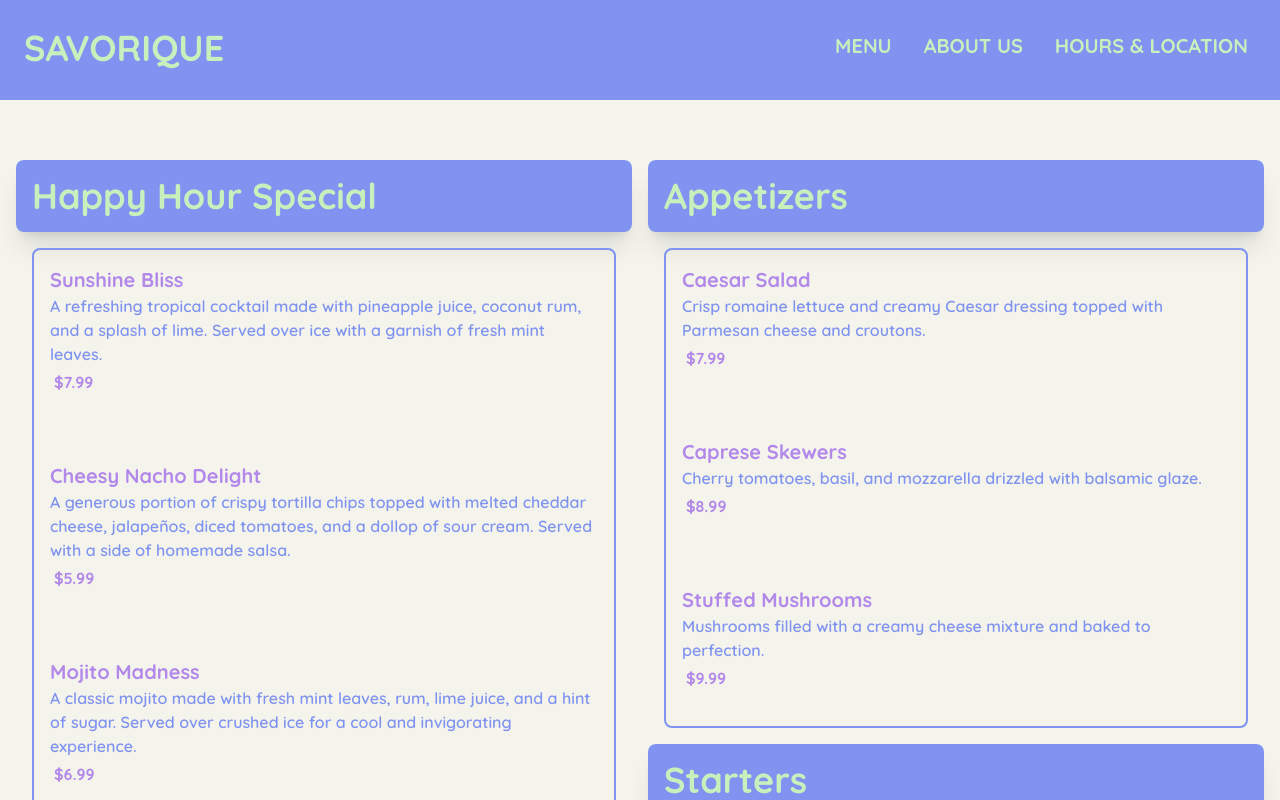
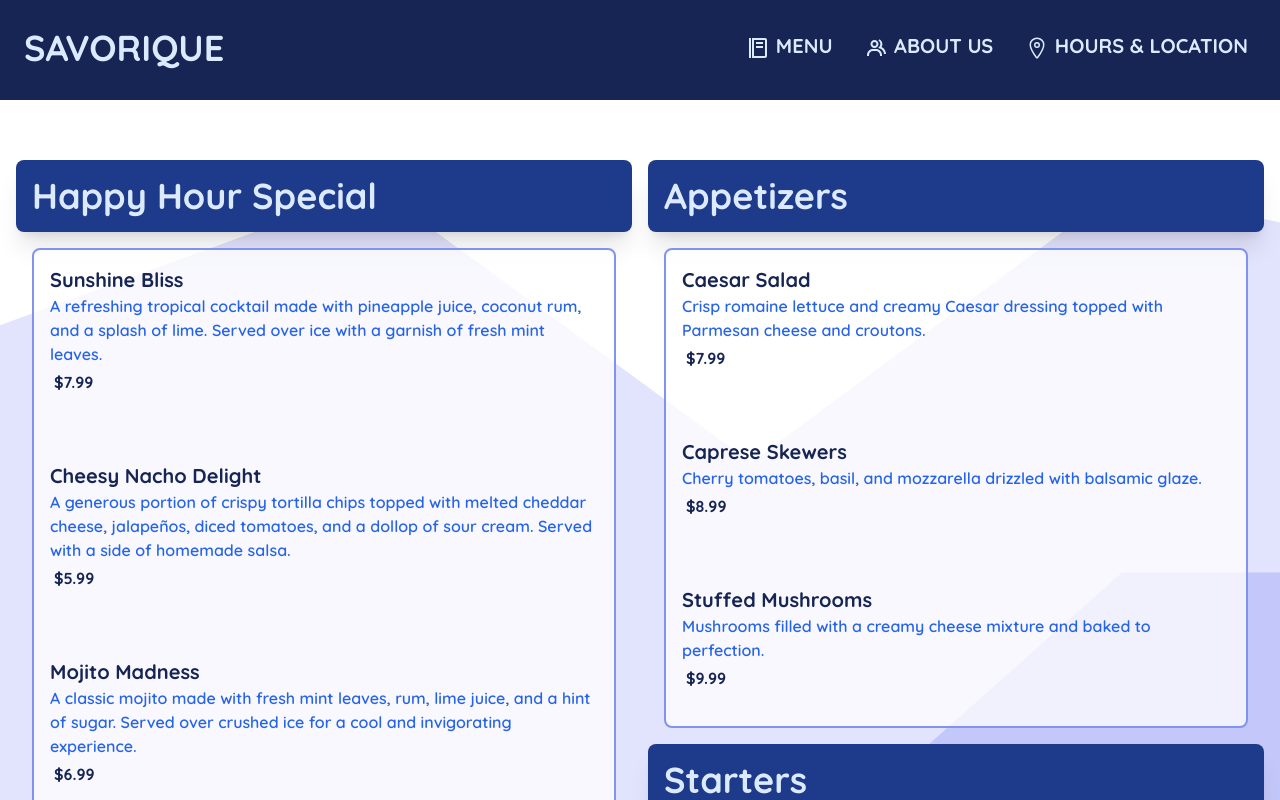
Before and after one commit to ultraburgundy/savorique, a Next.js app: page /menu in a window 1280 px wide. Shown: the top 800 px of the page. Built offline with nearby package versions, Linux system fonts and the light colour scheme.

Commit message:
adjusted styling

```diff
--- a/package.json
+++ b/package.json
@@ -21,6 +21,7 @@
     "postcss": "8.4.28",
     "react": "18.2.0",
     "react-dom": "18.2.0",
+    "react-icons": "^4.11.0",
     "tailwindcss": "3.3.3",
     "typescript": "5.1.6"
   }
--- a/src/app/about/page.tsx
+++ b/src/app/about/page.tsx
@@ -33,14 +33,14 @@ const TeamMember: React.FC<TeamMemberProps> = ({
         />
       </div>
     </div>
-    <div className="w-full text-center mt-4 bg-[#8093F1] p-2 rounded-lg shadow-xl">
-      <p className="font-black text-[#72DDF7] uppercase text-lg sm:text-xl lg:text-2xl ">
+    <div className="w-full text-center mt-4 bg-white bg-opacity-75 p-2 rounded-lg shadow-xl">
+      <p className="font-black text-blue-600 uppercase text-lg sm:text-xl lg:text-2xl ">
         {name}
       </p>
-      <p className="mb-4 text-sm italic font-bold text-[#C7F0BD] sm:text-lg lg:text-xl">
+      <p className="mb-4 text-sm italic font-bold text-blue-900 sm:text-lg lg:text-xl">
         {role}
       </p>
-      <p className="font-semibold text-[#C7F0BD] text-sm sm:text-base lg:text-lg">
+      <p className="font-semibold text-blue-950 text-sm sm:text-base lg:text-lg">
         {description}
       </p>
     </div>
@@ -95,7 +95,7 @@ const About: React.FC = () => {
             />
           </div>
           <div className="absolute inset-0 z-10 flex items-center justify-center p-4  ">
-            <p className="text-[#C7F0BD] font-semibold text-lg sm:text-2xl lg:text-4xl text-center p-4 bg-[#8093F1] mt-4 shadow-xl w-1/2 rounded-lg">
+            <p className="text-blue-950 font-semibold text-lg sm:text-2xl lg:text-4xl text-center p-4 bg-white  mt-4 shadow-xl w-1/2 rounded-lg">
               Our restaurant was founded in 1990 with the vision of providing
               the best dining experience. Over the years, we have managed to
               establish a strong reputation for our exceptional dishes and
@@ -105,8 +105,8 @@ const About: React.FC = () => {
             </p>
           </div>
         </div>
-        <div className="sm:p-16 p-4 bg-[#8093F1] shadow-xl">
-          <p className="lg:text-4xl text-lg sm:text-2xl text-center text-[#C7F0BD] font-semibold sm:w-1/2 m-auto ">
+        <div className="sm:p-16 p-4  shadow-xl bg-white bg-opacity-75">
+          <p className="lg:text-4xl text-lg sm:text-2xl text-center text-blue-900 font-semibold sm:w-1/2 m-auto ">
             At the core of our team, you will find professional chefs who
             infuse their extensive knowledge and boundless creativity into
             curating the most tantalizing food menus.
--- a/src/app/components/nav.tsx
+++ b/src/app/components/nav.tsx
@@ -1,5 +1,7 @@
 "use client"
 import { useEffect, useState } from "react";
+import {BiFoodMenu, BiGroup} from "react-icons/bi";
+import { IoLocationOutline} from "react-icons/io5";
 
 export default function Navbar() {
   const [isMenuOpen, setIsMenuOpen] = useState(false);
@@ -27,8 +29,8 @@ export default function Navbar() {
       <header
         className={`z-50 fixed px-6 py-8 w-full flex justify-between ${
           scrolledDown
-            ? "text-[#C7F0BD] ease-in-out duration-500 shadow-xl bg-[#8093F1] bg-opacity-75 placeholder-gray-200"
-            : "text-[#C7F0BD]  bg-[#8093F1]"
+            ? "text-blue-100 ease-in-out duration-500 shadow-xl bg-blue-950 bg-opacity-75 placeholder-gray-200"
+            : "text-blue-100  bg-blue-950"
         }`}
       >
         <button
@@ -36,7 +38,7 @@ export default function Navbar() {
           onClick={toggleMenu}
         >
           <svg
-            className="w-8 h-8 stroke-[#C7F0BD]"
+            className="w-8 h-8 stroke-blue-100"
             viewBox="0 0 24 24"
             xmlns="http://www.w3.org/2000/svg"
           >
@@ -49,7 +51,7 @@ export default function Navbar() {
           </svg>
         </button>
         <div className="flex items-center gap-12">
-        <a href="/menu"><h1 className="hidden text-4xl font-bold md:block text-[#C7F0BD] hover:text-[#F7AEF8]">SAVORIQUE</h1></a>
+        <a href="/menu"><h1 className="hidden text-4xl font-bold md:block text-blue-100 hover:text-blue-200">SAVORIQUE</h1></a>
 
 
         </div>
@@ -63,39 +65,39 @@ export default function Navbar() {
         <ul
           className={`fixed top-0 left-0 h-full w-64 overflow-y-auto transition-transform transform ${
             isMenuOpen ? "translate-x-0" : "-translate-x-full"
-          } md:transform-none md:relative md:flex md:items-center md:space-x-4 pt-16 md:pt-0 uppercase font-bold bg-[#8093F1] z-50  md:bg-transparent md:w-auto`}
+          } md:transform-none md:relative md:flex md:items-center md:space-x-4 pt-16 md:pt-0 uppercase font-bold bg-blue-950 z-50  md:bg-transparent md:w-auto`}
         >
           <li>
             <a
               href="/menu"
-              className={`block px-2 py-1 rounded-md lg:text-xl hover:text-[#F7AEF8] ${
-                scrolledDown ? "text-[#C7F0BD]" : ""
+              className={`block px-2 py-1 rounded-md lg:text-xl hover:text-blue-200 ${
+                scrolledDown ? "text-blue-100" : ""
               }`}
               aria-labelledby="menu"
             >
-              Menu
+             <BiFoodMenu className=" w-6 h-6 inline-flex m-auto"/> Menu
             </a>
           </li>
           <li>
             <a
               href="/about"
-              className={`block px-2 py-1 rounded-md lg:text-xl hover:text-[#F7AEF8] ${
-                scrolledDown ? "text-[#C7F0BD]" : ""
+              className={`block px-2 py-1 rounded-md lg:text-xl hover:text-blue-200 ${
+                scrolledDown ? "text-blue-100" : ""
               }`}
               aria-labelledby="about"
             >
-              About Us
+             <BiGroup className=" w-6 h-6 inline-flex m-auto"/> About Us
             </a>
           </li>
           <li>
             <a
               href="/location"
-              className={`block px-2 py-1 rounded-md lg:text-xl hover:text-[#F7AEF8] ${
-                scrolledDown ? "text-[#C7F0BD]" : ""
+              className={`block px-2 py-1 rounded-md lg:text-xl hover:text-blue-200 ${
+                scrolledDown ? "text-blue-100" : ""
               }`}
               aria-labelledby="visit"
             >
-              Hours & Location
+             <IoLocationOutline className=" w-6 h-6 inline-flex m-auto" /> Hours & Location
             </a>
           </li>
         </ul>
--- a/src/app/globals.css
+++ b/src/app/globals.css
@@ -7,6 +7,13 @@
 @apply bg-[#F4F4ED];
 font-family: 'Lora', serif;
 }
+
+body {
+  background: url("/background.svg");
+  background-size: cover;
+  background-repeat: no-repeat;
+}
+
 .landing-page {
     position: relative;
 }
--- a/src/app/location/page.tsx
+++ b/src/app/location/page.tsx
@@ -23,11 +23,11 @@ lng: number;
 
 const Location: React.FC<LocationProps> = ({ address, city, postalCode, country }) => (
     <div className="p-4 mb-4 text-center bg-[#8093F1] rounded-lg shadow-xl">
-      <h3 className="text-3xl font-black uppercase text-[#72DDF7]">Location</h3>
-      <p className="text-[#C7F0BD] font-semibold">{address}</p>
-      <p className="text-[#C7F0BD] font-semibold">{city}</p>
-      <p className="text-[#C7F0BD] font-semibold">{postalCode}</p>
-      <p className="text-[#C7F0BD] font-semibold">{country}</p>
+      <h3 className="text-3xl font-black uppercase text-blue-200 border-b-2 border-indigo-950 border-opacity-50 p-4">Location</h3>
+      <p className="text-blue-100 font-semibold mt-2">{address}</p>
+      <p className="text-blue-100 font-semibold">{city}</p>
+      <p className="text-blue-100 font-semibold">{postalCode}</p>
+      <p className="text-blue-100 font-semibold">{country}</p>
     </div>
   );
 
@@ -65,9 +65,9 @@ const VisitPage: React.FC = () => {
       <main aria-label="Visit us">
         <div className="gap-4 py-8 mt-16 sm:flex ">
           <div className="flex-none min-h-screen p-2 sm:w-64 sm:ml-6 ">
-            <h1 className="mb-4 text-3xl font-black text-center uppercase text-[#72DDF7] bg-[#8093F1] rounded-lg p-2 shadow-xl">Hours</h1>
+            <h1 className="mb-4 text-3xl font-black text-center uppercase text-blue-200 bg-[#8093F1] rounded-lg p-2 shadow-xl">Hours</h1>
             <h2 className="font-bold text-center uppercase text-[#8093F1]">Open Every Day Of The Week</h2>
-            <p className="text-center uppercase text-[#B388EB] font-semibold mb-4">7AM - 3PM</p>
+            <p className="text-center uppercase text-blue-950 font-semibold mb-4">7AM - 3PM</p>
             <Location {...restaurantLocation} />
           </div>
           <div className="w-full mr-8 md:flex-grow-1 md:block">
--- a/src/app/menu/page.tsx
+++ b/src/app/menu/page.tsx
@@ -4,6 +4,7 @@ import dynamic from "next/dynamic";
 const Navbar = dynamic(() => import('../components/nav'));
 const Footer = dynamic(() => import ('../components/footer'));
 import Head from 'next/head';
+
 
 type FoodItemProps = {
   name: string;
@@ -13,9 +14,9 @@ type FoodItemProps = {
 
 const FoodItem: React.FC<FoodItemProps> = ({ name, description, price }) => (
   <div className="p-4 mb-4">
-    <h3 className="text-xl font-bold text-[#B388EB]">{name}</h3>
-    <p className="text-[#8093F1] font-semibold">{description}</p>
-    <p className=" font-bold text-[#B388EB]  w-24 p-1">${price.toFixed(2)}</p>
+    <h3 className="text-xl font-bold text-blue-950">{name}</h3>
+    <p className="text-blue-600 font-semibold">{description}</p>
+    <p className=" font-bold text-blue-950  w-24 p-1">${price.toFixed(2)}</p>
   </div>
 );
 
@@ -160,10 +161,10 @@ const Menu: React.FC = () => {
             {MenuItems.map((category, i) => (
               category.category === 'Happy Hour Special' && (
                 <section key={i}>
-                  <h2 className="p-4 mb-2 text-4xl font-black shadow-xl text-[#C7F0BD] bg-[#8093F1] rounded-lg">
+                  <h2 className="p-4 mb-2 text-4xl font-black shadow-xl text-blue-100 bg-blue-900 rounded-lg">
                     {category.category}
                   </h2>
-                  <div className="grid gap-4 border-2 border-[#8093F1] m-4 rounded-lg">
+                  <div className="grid gap-4 border-2 border-[#8093F1] m-4 rounded-lg bg-white bg-opacity-75">
                     {category.items.map((item, j) => (
                       <FoodItem key={j} {...item} />
                     ))}
@@ -176,10 +177,10 @@ const Menu: React.FC = () => {
             {MenuItems.map((category, i) => (
               category.category !== 'Happy Hour Special' && (
                 <section key={i}>
-                  <h2 className="p-4 mb-2 text-4xl font-black  text-[#C7F0BD] shadow-xl bg-[#8093F1] rounded-lg">
+                  <h2 className="p-4 mb-2 text-4xl font-black  text-blue-100 shadow-xl bg-blue-900 rounded-lg">
                     {category.category}
                   </h2>
-                  <div className="grid gap-4 border-2 border-[#8093F1] m-4 rounded-lg">
+                  <div className="grid gap-4 border-2 border-[#8093F1] m-4 rounded-lg bg-white bg-opacity-75">
                     {category.items.map((item, j) => (
                       <FoodItem key={j} {...item} />
                     ))}
```
Also changed, not shown: public/background.svg (added), 1 other file (tests, documents, lock files or other folders).
